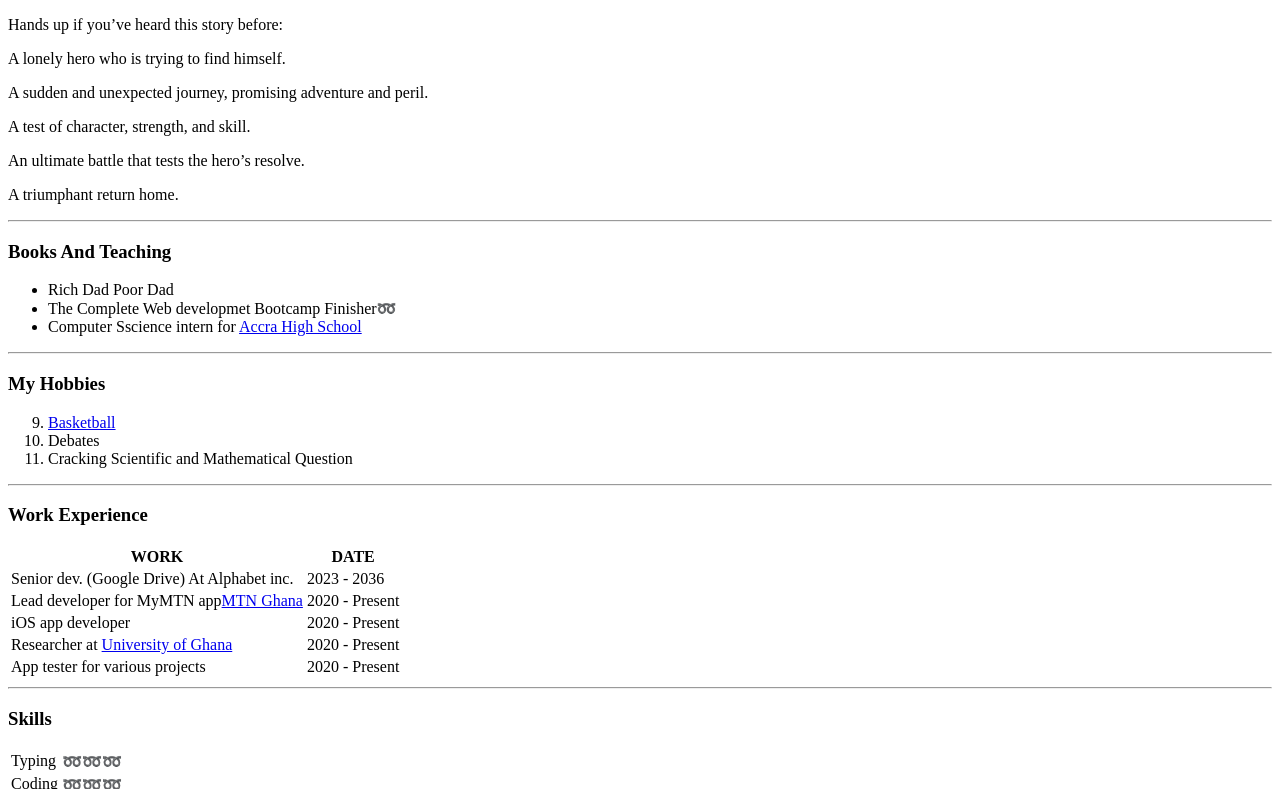
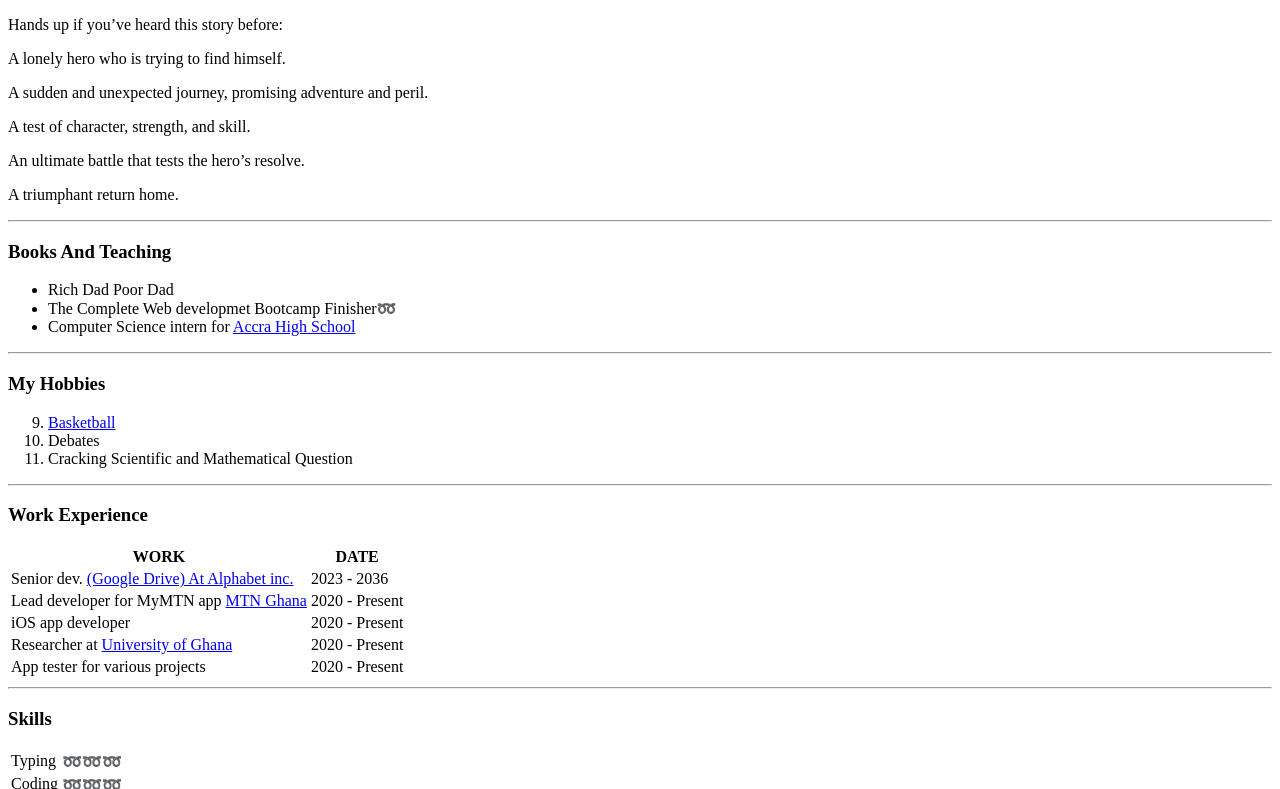
Before and after one commit to JAEQUICKSILVER/cv, a plain HTML site: page index.html in a window 1280 px wide. Shown: the part 371-1160 px from the top of the page. Drawn offline with Linux system fonts and the light colour scheme.

Commit message:
Update index.html
Another

```diff
--- a/index.html
+++ b/index.html
@@ -59,7 +59,7 @@
 
     <li>Rich Dad Poor Dad</li>
     <li>The Complete Web developmet Bootcamp  Finisher➿  </li>
-    <li>Computer Sscience intern for <a href="http://https://en.wikipedia.org/wiki/Accra_High_School">Accra High School</a></li>
+    <li>Computer Science intern for <a href="http://https://en.wikipedia.org/wiki/Accra_High_School">Accra High School</a></li>
 
   </ul>
 <hr>
@@ -88,7 +88,7 @@
 
 <tbody>
 <tr>
-  <td>Senior dev. (Google Drive) At Alphabet inc.</td>
+  <td>Senior dev. <a href="https://"https://abc.xyz/>(Google Drive) At Alphabet inc.</a> </td>
   <td>2023 - 2036</td>
 </tr>
 </tbody>
@@ -101,7 +101,7 @@
 </tfoot>
 
 <tr>
-  <td>Lead developer for MyMTN app<a href="https://www.mtn.com.gh/">MTN Ghana</a> </td>
+  <td>Lead developer for MyMTN app <a href="https://www.mtn.com.gh/">MTN Ghana</a> </td>
   <td>2020 - Present</td>
 </tr>
 
```
